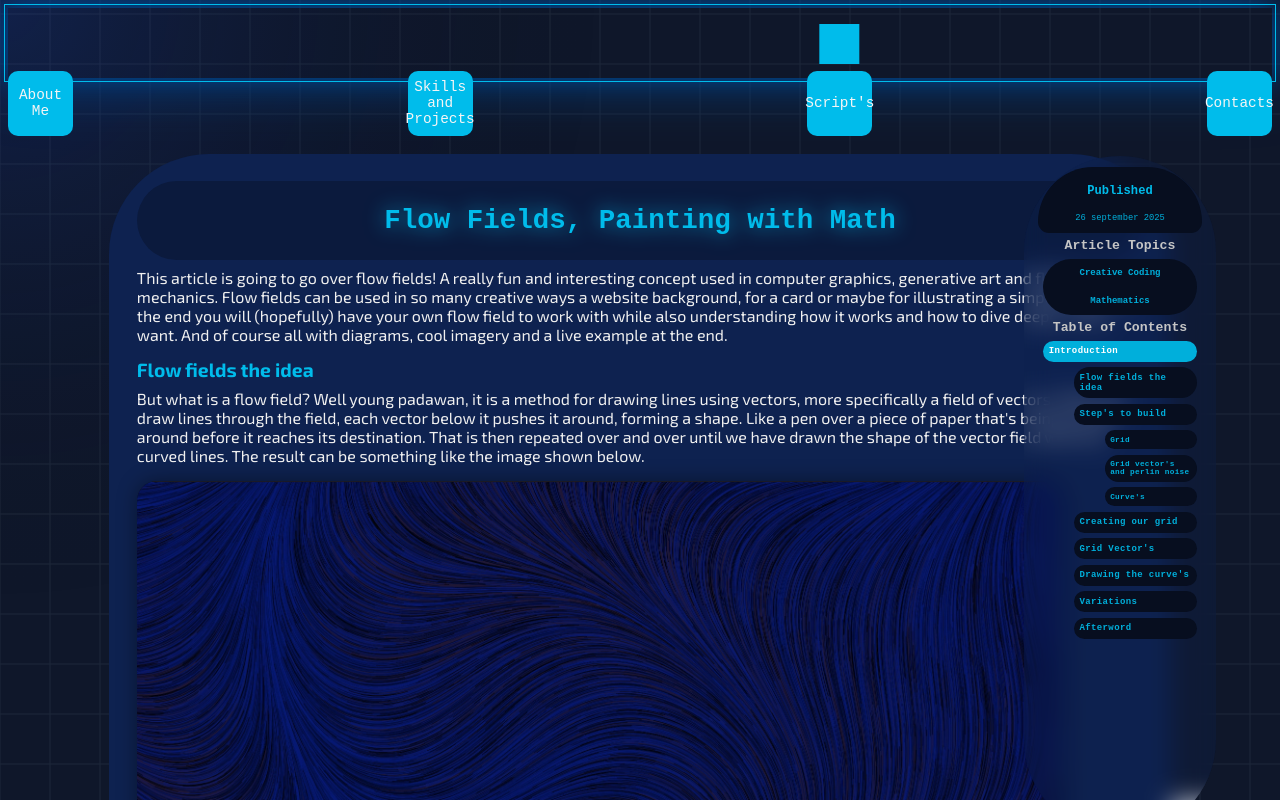
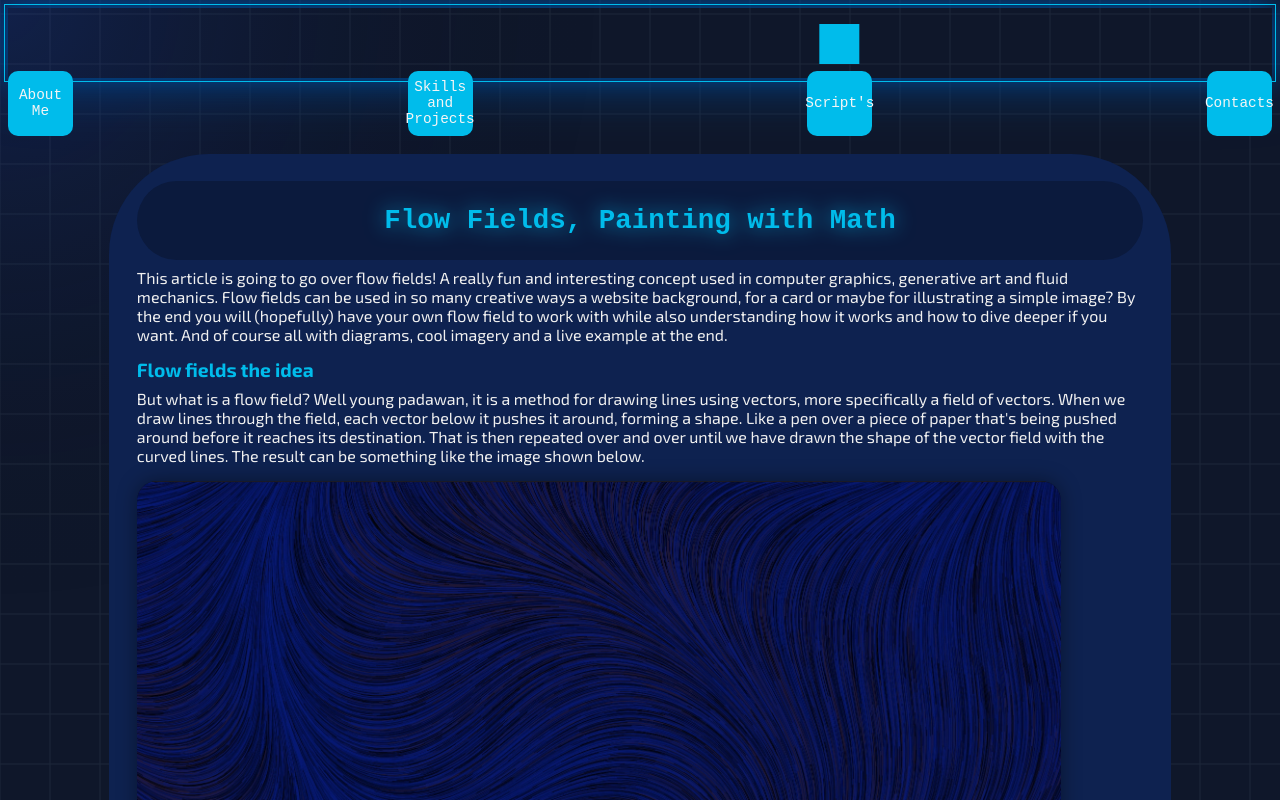
Before and after one commit to TheHeartstriker/Portfolio, a Next.js app in the folder Portfolio/: page /scriptorium/flow-fields in a window 1280 px wide. Shown: the top 800 px of the page. Built offline with nearby package versions, Linux system fonts and the light colour scheme; a web font is replaced by a local one.

Commit message:
Build update's finshed
Updated so everything works in the build. Did some small change here and there otherwise everything is ready.

```diff
--- a/Portfolio/src/app/scriptorium/particle/page.jsx
+++ b/Portfolio/src/app/scriptorium/particle/page.jsx
@@ -10,9 +10,10 @@ import particleArticle from "@/views/scriptorium/articles/particleArticle/partic
 import ParticleSys from "@/views/scriptorium/scripts/particleSys.jsx";
 
 const articleArr = [particleArticle, ParticleSys];
+import { desParticle } from "@/views/scriptorium/articles/articleDes.js";
 
 function ScriptoriumPage() {
-  return <SubjectContainer article={articleArr} />;
+  return <SubjectContainer article={articleArr} description={desParticle} />;
 }
 
 export default ScriptoriumPage;
--- a/Portfolio/src/app/scriptorium/poly-svg-background/page.jsx
+++ b/Portfolio/src/app/scriptorium/poly-svg-background/page.jsx
@@ -11,9 +11,10 @@ import polySvgArticle2 from "@/views/scriptorium/articles/polyArticle/polySvgArt
 import App from "@/views/scriptorium/scripts/polySvg.jsx";
 
 const articleArr = [polySvgArticle1, App, polySvgArticle2];
+import { desPolySVG } from "@/views/scriptorium/articles/articleDes.js";
 
 function ScriptoriumPage() {
-  return <SubjectContainer article={articleArr} />;
+  return <SubjectContainer article={articleArr} description={desPolySVG} />;
 }
 
 export default ScriptoriumPage;
--- a/Portfolio/src/components/scriptorium/mainArticle/index.jsx
+++ b/Portfolio/src/components/scriptorium/mainArticle/index.jsx
@@ -81,10 +81,11 @@ export function SubjectContainer({ article, description }) {
       <div className={`subject-container-article`}>
         {renderArticles(article)}
       </div>
-      <NavMenu article={article} description={description} />
+      {description && <NavMenu article={article} description={description} />}
     </>
   );
 }
 SubjectContainer.propTypes = {
   article: PropTypes.array.isRequired,
+  description: PropTypes.object,
 };
--- a/Portfolio/src/components/scriptorium/mainNav/navMenu.css
+++ b/Portfolio/src/components/scriptorium/mainNav/navMenu.css
@@ -9,10 +9,10 @@
   border-radius: 100px;
   -webkit-backdrop-filter: blur(12px);
   position: fixed; /* Add this line */
-  top: 62%;
   transform: translateY(-50%);
   right: 5vw;
   z-index: 50;
+  overflow: hidden;
 }
 
 .article-nav-Menu h2 {
@@ -37,7 +37,7 @@
 }
 
 .published-time h3 {
-  color: var(--neon-dull);
+  color: var(--neon-blue);
   font-size: 1.1rem;
   margin: var(--space-2);
 }
@@ -45,10 +45,12 @@
 .published-time p {
   color: var(--neon-dark-one);
   font-size: 0.8rem;
+  font-weight: 400;
 }
 
 .article-topic {
   font-size: 0.7rem;
+
   color: var(--neon-dark-one);
   width: 80%;
   background-color: #070e1f;
@@ -59,6 +61,10 @@
   border-radius: 50px;
 }
 
+.article-topic h3 {
+  font-weight: 400;
+}
+
 /* background-color: #070e1f; */
 
 .table-of-contents {
@@ -67,11 +73,16 @@
   align-items: center;
   width: 80%;
   height: auto;
-  padding: 0;
+  overflow-y: auto;
+  scrollbar-width: none;
+}
+
+.table-of-contents::-webkit-scrollbar {
+  display: none;
 }
 
 .toc-item {
-  font-size: 0.7rem;
+  font-size: 0.8rem;
   color: var(--neon-dark-one);
   width: 100%;
   background-color: #070e1f;
@@ -98,16 +109,17 @@
 
 .toc-item h3 {
   margin: var(--space-1);
+  font-weight: 400;
 }
 
 .toc-item.medium {
   font-size: 0.7rem;
-  width: 80%;
+  width: 90%;
   margin-left: auto;
 }
 
 .toc-item.small {
   font-size: 0.6rem;
-  width: 60%;
+  width: 80%;
   margin-left: auto;
 }
--- a/Portfolio/src/components/scriptorium/mainNav/navMenu.jsx
+++ b/Portfolio/src/components/scriptorium/mainNav/navMenu.jsx
@@ -1,14 +1,16 @@
 "use client";
 import { useEffect, useRef, useState } from "react";
-import { tocScan } from "./navMenuFunc";
+import { tocScan } from "./navMenuHelper.jsx";
+import PropTypes from "prop-types";
 import "./navMenu.css";
 
 function NavMenu({ article, description }) {
   const [scrollPoints, setScrollPoints] = useState([]);
   const [currentSection, setCurrentSection] = useState(0);
-  const [navMenuTop, setNavMenuTop] = useState(62); // Initial top value (example: 100px)
+  const [showMenu, setShowMenu] = useState(true);
+  const [navMenuTop, setNavMenuTop] = useState(62);
   const headingRef = useRef([]);
-  const screenCross = useRef(0);
+  const [screenCross, setScreenCross] = useState(0);
   const linearInterNavSet = {
     initialTop: 62,
     finalTop: 50,
@@ -29,7 +31,7 @@ function NavMenu({ article, description }) {
 
   // Determine current section based on scroll position
   function getCurrentSection(scrollY) {
-    const screenPoint = scrollY + screenCross.current;
+    const screenPoint = scrollY + screenCross;
     for (let i = scrollPoints.length - 1; i >= 0; i--) {
       if (screenPoint >= scrollPoints[i]) {
         return i;
@@ -53,8 +55,9 @@ function NavMenu({ article, description }) {
 
   useEffect(() => {
     function handleResize() {
-      screenCross.current = window.innerHeight / 3;
+      setScreenCross(window.innerHeight / 3);
       setScrollPoints(collectHeadingYLocations());
+      setShowMenu(window.innerWidth > 1500);
     }
     window.addEventListener("resize", handleResize);
     handleResize();
@@ -71,7 +74,11 @@ function NavMenu({ article, description }) {
     window.addEventListener("scroll", handleScroll);
     handleScroll();
     return () => window.removeEventListener("scroll", handleScroll);
-  }, [scrollPoints, screenCross.current]);
+
+    // eslint-disable-next-line react-hooks/exhaustive-deps
+  }, [scrollPoints, screenCross]);
+
+  if (!showMenu) return null;
 
   return (
     <nav className="article-nav-Menu" style={{ top: `${navMenuTop}%` }}>
@@ -97,10 +104,15 @@ function NavMenu({ article, description }) {
       {/*  */}
       <h2>Table of Contents</h2>
       <div className="table-of-contents">
-        {tocScan(article, currentSection, headingRef, screenCross.current)}
+        {tocScan(article, currentSection, headingRef, screenCross)}
       </div>
     </nav>
   );
 }
 
+NavMenu.propTypes = {
+  article: PropTypes.array.isRequired,
+  description: PropTypes.object.isRequired,
+};
+
 export default NavMenu;
--- a/Portfolio/src/components/scriptorium/mainNav/navMenuFunc.jsx
+++ b/Portfolio/src/components/scriptorium/mainNav/navMenuHelper.jsx
@@ -1,4 +1,5 @@
 //Returns an array of JSX elements representing the table of contents based on the article content
+//Each element is a toc section
 export function tocScan(article, currentSection, headingRef, crossPoint) {
   const tocItems = [];
   const headingRegex = /^(#{1,6})\s+(.*)$/gm;
--- a/Portfolio/src/views/scriptorium/articles/articleDes.js
+++ b/Portfolio/src/views/scriptorium/articles/articleDes.js
@@ -1,6 +1,7 @@
 export const desParticle = {
   title: "Particle systems",
   tags: ["Mathematics", "Physics"],
+  date: { day: 24, month: "May", year: 2025 },
   des: `The goal of this article is to introduce creative coding. The focus will be on a particle system and how to use logic, math, and programming to create something from nature.
   It's a great way to practice fundamentals and improve problem-solving skills because you see the results of your work in real time.
    Although this is just an example/baseline, hopefully, after this, you will have the tools to create anything you want things such as lightning, fire, wind the possibilities are endless.`,
@@ -10,6 +11,7 @@ export const desParticle = {
 export const desMappingFullstack = {
   title: "Mapping A full stack application",
   tags: ["Web Development", "Full stack"],
+  date: { day: 29, month: "May", year: 2025 },
   des: `This article is going to map a fullstack system: the what, where, and why.
    This isn't really system design but going over a pre designed system and aimed at beginner to lower-intermediate web developers.
    There are going to be three sections. First is serving code; this will go over what happens when you visit a fullstack application.
@@ -22,6 +24,7 @@ export const desPolySVG = {
   title:
     "Building a Mouse-Responsive SVG Polygon Background with JavaScript and CSS",
   tags: ["Web Development", "JavaScript"],
+  date: { day: 16, month: "September", year: 2025 },
   des: `This article will go over how to transform a static SVG image into a cool mouse responsive background!
   It can be used as a cool add on for a hero for portfolios, interactive websites, or even in more professional settings if you're feeling like creating something interesting.
   More specifically, this article is about manipulating a polygon background generated from Haikei, a free SVG pattern and effect generation resource.`,
@@ -31,7 +34,7 @@ export const desPolySVG = {
 export const desFlowField = {
   title: "Flow Fields, painting with math",
   tags: ["Creative Coding", "Mathematics"],
-  date: { day: 26, month: "september", year: 2025 },
+  date: { day: 26, month: "September", year: 2025 },
   des: `This article is going to go over flow fields! A really fun and interesting concept used in computer graphics, generative art and fluid mechanics.
    Flow fields can be used in so many creative ways a website background, for a card or maybe for illustrating a simple image?
     By the end you will (hopefully) have your own flow field to work with while also understanding how it works and how to dive deeper if you want.
```
Also changed, not shown: Portfolio/src/app/scriptorium/mapping-fullstack/page.jsx (+7 -1 lines).
